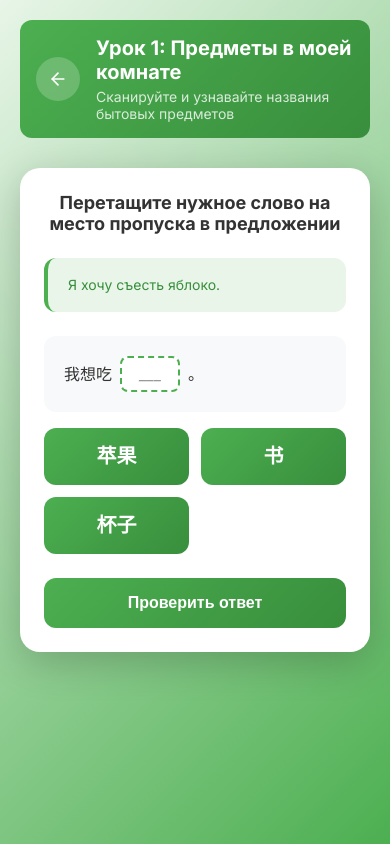
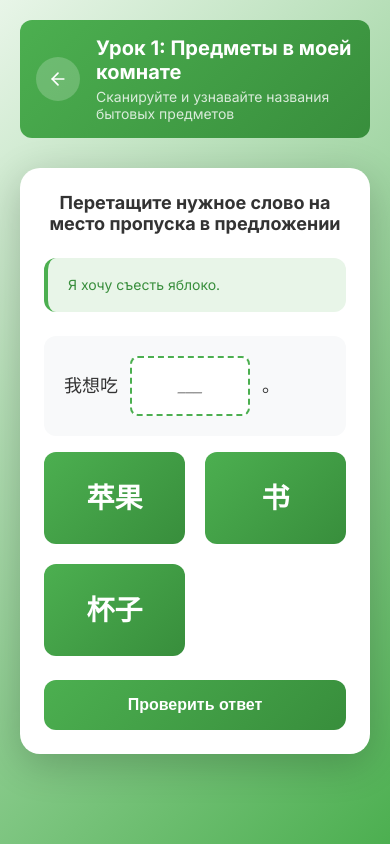
Before and after one commit to buzzaggwd/Scanner, a Django app: page /lesson/1/ in a window 390 px wide. Run offline with Django 5.2, Linux system fonts and the light colour scheme.

Commit message:
Фикс перетаскивания слов в уроке на мобилке

```diff
--- a/scanner/frontend/static/css/lesson.css
+++ b/scanner/frontend/static/css/lesson.css
@@ -264,16 +264,46 @@
 /* Мобильные устройства */
 @media (max-width: 768px) {
     .sentence {
-        font-size: 16px;
+        font-size: 18px;
+        gap: 12px;
     }
 
     .blank-slot {
-        min-width: 60px;
-        height: 36px;
+        min-width: 120px;
+        height: 60px;
+        padding: 12px 20px;
+        touch-action: manipulation;
+        -webkit-tap-highlight-color: transparent;
     }
 
     .words-grid {
         grid-template-columns: repeat(2, 1fr);
+        gap: 20px;
+    }
+
+    .word-card {
+        padding: 24px 20px;
+        min-height: 90px;
+        touch-action: manipulation;
+        -webkit-tap-highlight-color: transparent;
+        cursor: pointer;
+    }
+
+    .word-card:active {
+        transform: scale(0.98);
+        box-shadow: 0 4px 12px rgba(0, 0, 0, 0.15);
+    }
+
+    .word-card .word-chinese {
+        font-size: 28px;
+    }
+
+    .word-card .word-translation {
+        font-size: 14px;
+    }
+
+    .blank-slot:active {
+        transform: scale(0.98);
     }
 
     /* Кнопка "назад" должна оставаться круглой */
--- a/scanner/frontend/static/js/lesson.js
+++ b/scanner/frontend/static/js/lesson.js
@@ -127,6 +127,7 @@ function loadTask(taskIndex) {
         wordCard.id = word.id;
         wordCard.draggable = true;
         wordCard.setAttribute('ondragstart', `drag(event, '${word.id}')`);
+        wordCard.addEventListener('touchstart', handleTouchStart, { passive: false });
 
         const chineseSpan = document.createElement('span');
         chineseSpan.className = 'word-chinese';
@@ -149,6 +150,9 @@ function loadTask(taskIndex) {
 
     // Сбрасываем droppedWordIds
     droppedWordIds = {};
+
+    // Подключаем обработчики сенсорных событий
+    setupTouchEvents();
 }
 
 // Функции для перетаскивания
@@ -169,14 +173,17 @@ function allowDrop(event) {
 
 function drop(event, blankId) {
     event.preventDefault();
+    performDrop(blankId, event.dataTransfer.getData('text/plain'));
+}
 
+// Общая функция для обработки сброса слова
+function performDrop(blankId, wordId) {
     // Убираем классы
     document.querySelectorAll('.blank-slot').forEach(el => el.classList.remove('drag-over'));
     if (draggedWord) {
         document.getElementById(draggedWord).classList.remove('dragging');
     }
 
-    const wordId = event.dataTransfer.getData('text/plain');
     if (!wordId || !draggedWord) return;
 
     const blankSlot = document.getElementById(`blank-${blankId}`);
@@ -199,6 +206,124 @@ function drop(event, blankId) {
     wordCard.classList.add('used');
     droppedWordIds[blankId] = wordId;
 }
+
+// Поддержка сенсорных событий для мобильных устройств
+let touchStartX = 0;
+let touchStartY = 0;
+let touchWordId = null;
+let isDragging = false;
+
+function handleTouchStart(event) {
+    const target = event.target.closest('.word-card');
+    if (target && target.classList.contains('draggable')) {
+        touchWordId = target.id;
+        draggedWord = target.id;
+        isDragging = true;
+        const touch = event.touches[0];
+        touchStartX = touch.clientX;
+        touchStartY = touch.clientY;
+        target.classList.add('dragging');
+        event.preventDefault();
+    }
+}
+
+function handleTouchMove(event) {
+    if (!isDragging || !touchWordId) return;
+
+    const touch = event.touches[0];
+    const currentX = touch.clientX;
+    const currentY = touch.clientY;
+
+    // Проверяем, над каким слотом находится палец
+    document.querySelectorAll('.blank-slot').forEach(slot => {
+        const rect = slot.getBoundingClientRect();
+        if (currentX >= rect.left && currentX <= rect.right &&
+            currentY >= rect.top && currentY <= rect.bottom) {
+            slot.classList.add('drag-over');
+        } else {
+            slot.classList.remove('drag-over');
+        }
+    });
+
+    event.preventDefault();
+}
+
+function handleTouchEnd(event) {
+    if (!isDragging || !touchWordId) {
+        isDragging = false;
+        touchWordId = null;
+        return;
+    }
+
+    const touch = event.changedTouches[0];
+    const currentX = touch.clientX;
+    const currentY = touch.clientY;
+
+    // Ищем слот, над которым закончено касание
+    let targetBlankId = null;
+    document.querySelectorAll('.blank-slot').forEach(slot => {
+        const rect = slot.getBoundingClientRect();
+        if (currentX >= rect.left && currentX <= rect.right &&
+            currentY >= rect.top && currentY <= rect.bottom) {
+            targetBlankId = slot.id.replace('blank-', '');
+        }
+        slot.classList.remove('drag-over');
+    });
+
+    // Если найден слот, выполняем сброс
+    if (targetBlankId) {
+        performDrop(targetBlankId, touchWordId);
+    } else if (draggedWord) {
+        // Если не над слотом, убираем класс dragging
+        document.getElementById(draggedWord).classList.remove('dragging');
+    }
+
+    isDragging = false;
+    touchWordId = null;
+}
+
+// Добавляем обработчики сенсорных событий при загрузке
+function addTouchEventListeners() {
+    const wordsGrid = document.querySelector('.words-grid');
+    const sentenceContainer = document.querySelector('.sentence');
+
+    if (wordsGrid) {
+        wordsGrid.addEventListener('touchstart', handleTouchStart, { passive: false });
+    }
+    if (sentenceContainer) {
+        sentenceContainer.addEventListener('touchmove', handleTouchMove, { passive: false });
+        sentenceContainer.addEventListener('touchend', handleTouchEnd, { passive: false });
+    }
+    // Также добавляем глобальные обработчики для движения пальца за пределы sentence
+    document.addEventListener('touchmove', handleTouchMove, { passive: false });
+    document.addEventListener('touchend', handleTouchEnd, { passive: false });
+}
+
+// Добавляем обработчики сенсорных событий
+function setupTouchEvents() {
+    // Сначала удаляем старые обработчики, чтобы не было дублирования
+    const wordsGrid = document.querySelector('.words-grid');
+    const sentenceContainer = document.querySelector('.sentence');
+
+    if (wordsGrid) {
+        wordsGrid.removeEventListener('touchstart', handleTouchStart);
+        wordsGrid.addEventListener('touchstart', handleTouchStart, { passive: false });
+    }
+    if (sentenceContainer) {
+        sentenceContainer.removeEventListener('touchmove', handleTouchMove);
+        sentenceContainer.removeEventListener('touchend', handleTouchEnd);
+        sentenceContainer.addEventListener('touchmove', handleTouchMove, { passive: false });
+        sentenceContainer.addEventListener('touchend', handleTouchEnd, { passive: false });
+    }
+    // Добавляем глобальные обработчики для движения пальца за пределами sentence
+    document.removeEventListener('touchmove', handleTouchMove);
+    document.removeEventListener('touchend', handleTouchEnd);
+    document.addEventListener('touchmove', handleTouchMove, { passive: false });
+    document.addEventListener('touchend', handleTouchEnd, { passive: false });
+}
+
+// Вызываем setupTouchEvents при готовности DOM
+document.addEventListener('DOMContentLoaded', setupTouchEvents);
 
 // Проверка ответа
 function checkAnswer() {
--- a/scanner/frontend/templates/lesson.html
+++ b/scanner/frontend/templates/lesson.html
@@ -75,5 +75,8 @@
     </div>
 </div>
 
+{% block scripts %}
+<script src="{% static 'js/lesson.js' %}"></script>
+{% endblock %}
 
 {% endblock %}
```
